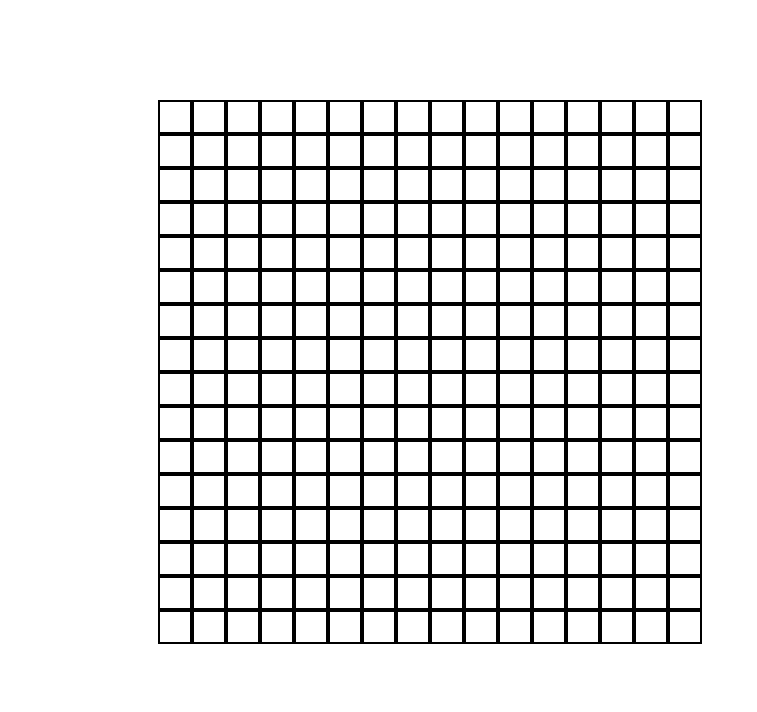
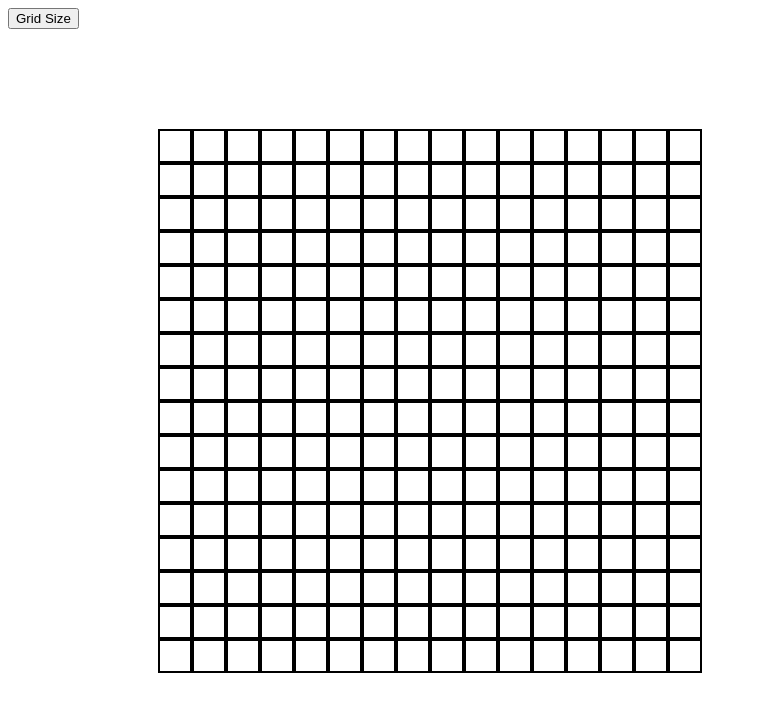
Before and after one commit to DevonRem/EtchASketch, a plain HTML site: page index.html in a window 1280 px wide. Shown: the whole page, without its empty margins (0-757 px from the left). Drawn offline with Linux system fonts and the light colour scheme.

Commit message:
Create button that removes old grid and generates a new grid of the size the user input

```diff
--- a/index.html
+++ b/index.html
@@ -8,6 +8,7 @@
     <script src="myscript.js" defer></script>
 </head>
 <body>
+    <button onclick="buttonclick()">Grid Size</button>
     <div class="container"></div>
 </body>
 </html>
--- a/myscript.js
+++ b/myscript.js
@@ -13,7 +13,27 @@ function createGrid(num) {
     }
 }
 
+function buttonclick() {
+    let userSelection = prompt("Please enter a new grid size less than 100");
+    if (userSelection > 100 || userSelection < 0) {
+        alert("ERROR!");
+    }
+    else {
+        const rowsToDelete = document.querySelectorAll('.row');
+        const colsToDelete = document.querySelectorAll('.col');
+        console.log(colsToDelete);
+        console.log(rowsToDelete);
+        for (let j=0; j < colsToDelete.length; j++) {
+            colsToDelete[j].remove();
+        }
+        for (let i=0; i < rowsToDelete.length; i++) {
+            rowsToDelete[i].remove();
+        }
 
+        //creates new grid
+        createGrid(userSelection);
+    }
+}
 
 createGrid(16);
 container.addEventListener('mouseover', function(e) {
```
Also changed, not shown: styles.css (line endings or trailing spaces).
